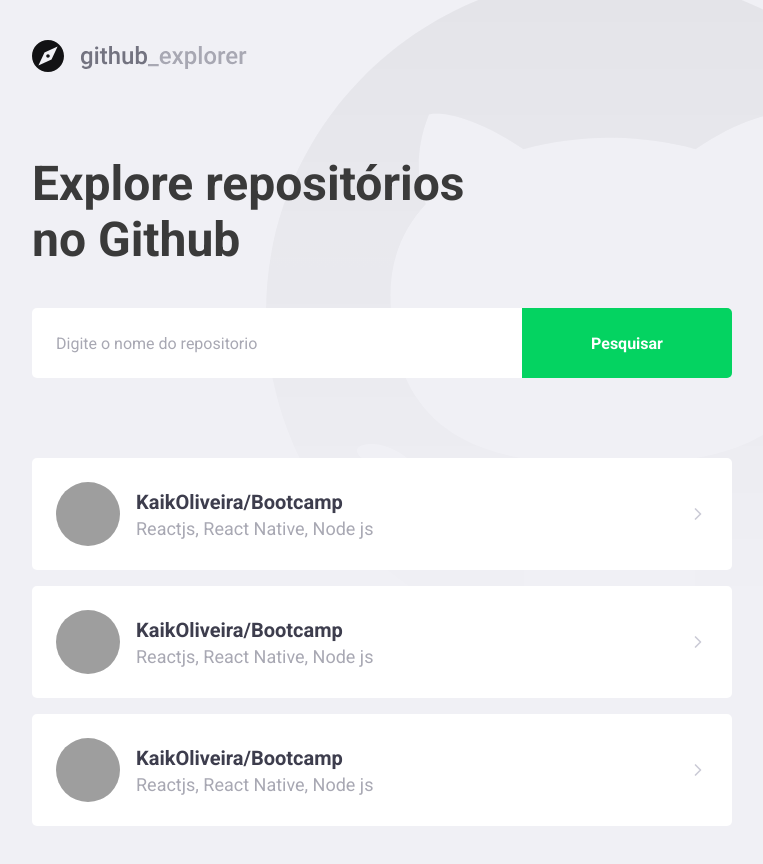
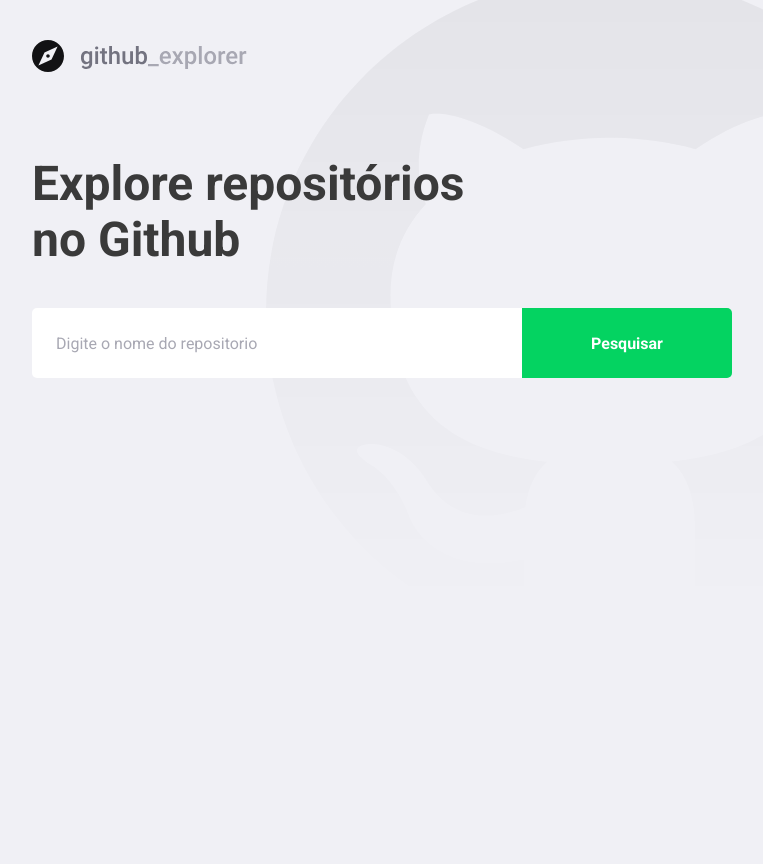
Before and after one commit to KaikOliveira/ExplorerGithubTypeScript, a React (Create React App) app: page / in a window 1280 px wide. Shown: the whole page, without its empty margins (148-911 px from the left). After the commit the page ends 800 px from the top, so only its background shows below. Built offline with nearby package versions, Linux system fonts and the light colour scheme; grey boxes are pictures that could not be loaded.

Commit message:
conectApi

```diff
--- a/src/pages/Dashboard/index.tsx
+++ b/src/pages/Dashboard/index.tsx
@@ -1,60 +1,66 @@
-import React from 'react';
+import React, { useState, FormEvent } from 'react';
 import { FiChevronRight } from 'react-icons/fi';
+import api from '../../services/api';
 
 import logoImg from '../../assets/logo.svg';
 
 import { Title, Form, Repositories } from './style';
 
+interface Repository {
+  full_name: string;
+  description: string;
+  owner: {
+    login: string;
+    avatar_url: string;
+  }
+}
+
 const Dashboard: React.FC = () => {
+  const [newRepo, setNewRepo] = useState('');
+  const [repositories, setRepositories] = useState<Repository[]>([]);
+
+  async function handleAddRepository(event: FormEvent<HTMLFormElement>): Promise<void>{
+    event.preventDefault();
+
+    const response = await api.get<Repository>(`repos/${newRepo}`);
+
+    const repository = response.data;
+
+    setRepositories([...repositories, repository]);
+    setNewRepo('');
+  }
+
+
   return (
     <>
       <img src={logoImg} alt="GitHub Explorer"/>
       <Title>Explore repositórios no Github</Title>
 
-      <Form>
-        <input placeholder="Digite o nome do repositorio"/>
+      <Form onSubmit={handleAddRepository}>
+        <input
+          value={newRepo}
+          onChange={(e) => setNewRepo(e.target.value)}
+          placeholder="Digite o nome do repositorio"
+        />
         <button type="submit">Pesquisar</button>
       </Form>
 
       <Repositories>
-        <a href="teste">
+        {repositories.map(repository => (
+          <a key={repository.full_name} href="teste">
             <img
-            src="https://avatars2.githubusercontent.com/u/69028381?s=460&u=79f997da3a3d558ac714d85b6774cb702ab40d6d&v=4"
-            alt="Kaik Oliveira"
+              src={repository.owner.avatar_url}
+              alt={repository.owner.login}
             />
             <div>
-            <strong>KaikOliveira/Bootcamp</strong>
-            <p>Reactjs, React Native, Node js</p>
+              <strong>{repository.full_name}</strong>
+              <p>{repository.description}</p>
             </div>
 
             <FiChevronRight size={20} />
           </a>
+        ))}
 
-        <a href="teste">
-          <img
-            src="https://avatars2.githubusercontent.com/u/69028381?s=460&u=79f997da3a3d558ac714d85b6774cb702ab40d6d&v=4"
-            alt="Kaik Oliveira"
-          />
-          <div>
-            <strong>KaikOliveira/Bootcamp</strong>
-            <p>Reactjs, React Native, Node js</p>
-          </div>
-
-          <FiChevronRight size={20} />
-        </a>
-
-        <a href="teste">
-          <img
-            src="https://avatars2.githubusercontent.com/u/69028381?s=460&u=79f997da3a3d558ac714d85b6774cb702ab40d6d&v=4"
-            alt="Kaik Oliveira"
-          />
-          <div>
-            <strong>KaikOliveira/Bootcamp</strong>
-            <p>Reactjs, React Native, Node js</p>
-          </div>
-
-          <FiChevronRight size={20} />
-        </a>
       </Repositories>
     </>
   )
--- a/src/pages/Dashboard/style.ts
+++ b/src/pages/Dashboard/style.ts
@@ -76,7 +76,8 @@
     }
 
     div {
-      margin-left: 16px;
+      margin: 0 16px;
+      flex: 1;
 
       strong {
         font-size: 20px;
--- /dev/null
+++ b/src/services/api.ts
@@ -0,0 +1,7 @@
+import axios from 'axios';
+
+const api = axios.create({
+  baseURL: 'https://api.github.com'
+});
+
+export default api;
```
Lines whose indentation alone changed are shown as unchanged.
